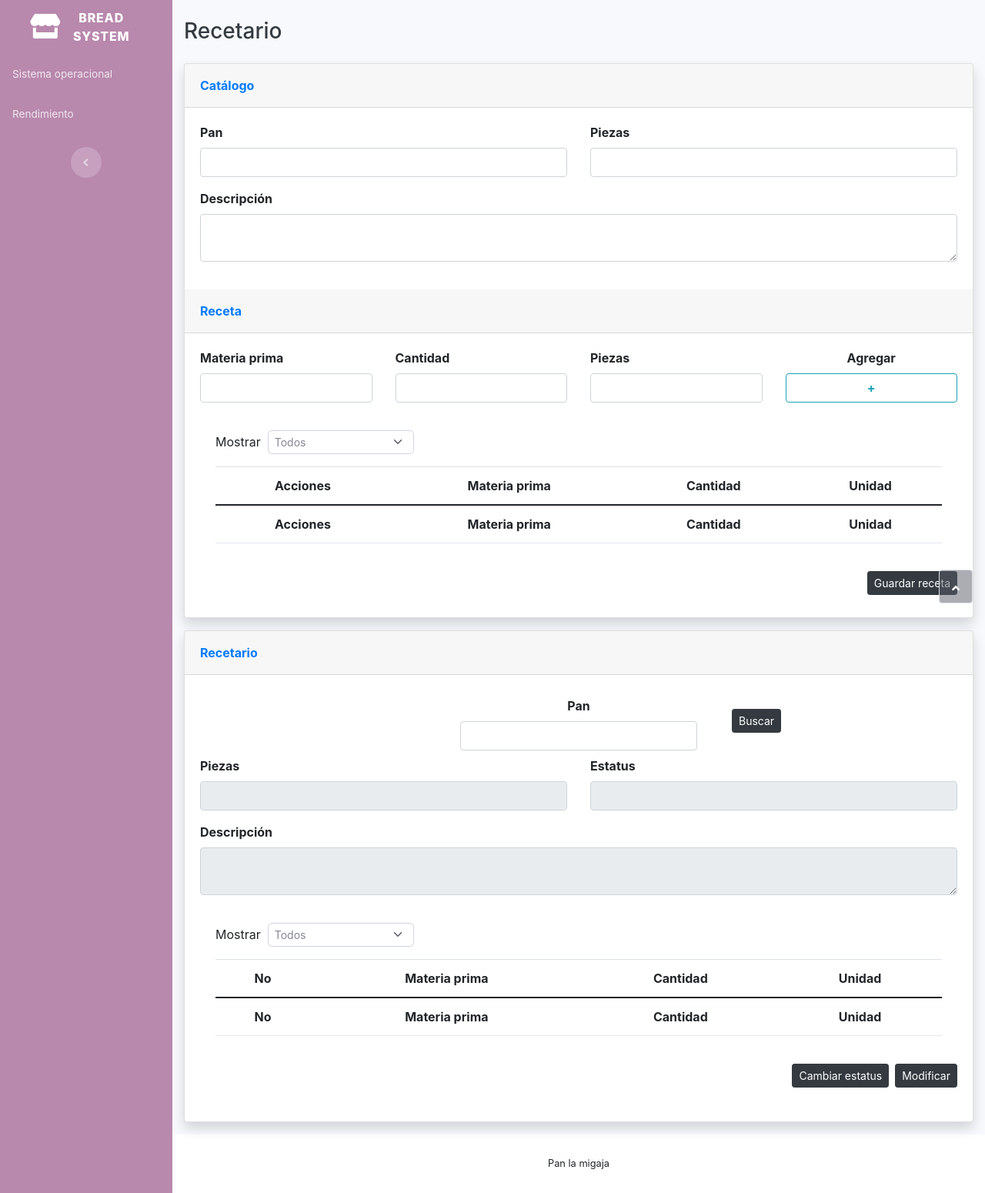
After one commit to Norman-Arredondo/proyecto_bread_system, a PHP site: page /recetario.php in a window 1280 px wide. The commit adds this page. Shown: the whole page at 77% size. Run offline with PHP 8.4, Linux system fonts and the light colour scheme.

Commit message:
Vista Recetario
únicamente diseño de la vista recetario
A materia prima se le eliminó un div que sobraba

```diff
--- a/materia_prima.php
+++ b/materia_prima.php
@@ -130,7 +130,7 @@ include("templates/menu.php");
         </div>
     </div>
 </div>
-</div>
+
 
 
 <?php
--- /dev/null
+++ b/recetario.php
@@ -0,0 +1,193 @@
+<?php
+include("templates/menu.php");
+?>
+
+<div class="d-flex flex-column" id="content-wrapper">
+    <div id="content">
+
+        <div class="container-fluid">
+            <br>
+            <h3 class="text-dark mb-4">Recetario</h3>
+            <div class="card shadow mb-3">
+                <form>
+                    <div class="card-header py-3">
+                        <p class="text-primary m-0 fw-bold">Catálogo</p>
+                    </div>
+                    <div class="card-body">
+                        <div class="row">
+                            <div class="col">
+                                <div class="mb-3"><label class="form-label" for=""><strong>Pan</strong></label><input class="form-control" type="text" id="pan" name="pan"></div>
+                            </div>
+                            <div class="col">
+                                <div class="mb-3"><label class="form-label" for=""><strong>Piezas</strong></label><input class="form-control" type="number" id="piezas" name="piezas"></div>
+                            </div>
+                        </div>
+                        <div class="mb-3">
+                            <strong><label class="form-label">Descripción</label></strong>
+                            <textarea class="form-control" id="descripcion" name="descripcion" rows=""></textarea>
+                        </div>
+                    </div>
+
+
+                    <div class="card-header py-3">
+                        <p class="text-primary m-0 fw-bold">Receta</p>
+                    </div>
+                    <div class="card-body">
+                        <div class="row">
+                            <div class="col">
+                                <div class="mb-3"><label class="form-label" for=""><strong>Materia prima</strong></label><input class="form-control" type="text" id="nombre_mp" name="nombre_mp"></div>
+                            </div>
+                            <div class="col">
+                                <div class="mb-3"><label class="form-label" for=""><strong>Cantidad</strong></label><input class="form-control" type="number" id="cantidad" name="cantidad"></div>
+                            </div>
+                            <div class="col">
+                                <div class="mb-3"><label class="form-label" for=""><strong>Piezas</strong></label><input class="form-control" type="number" id="piezas" name="piezas"></div>
+                            </div>
+                            <div class="col text-center">
+                                <div class="mb-3"><label class="form-label" for=""><strong>Agregar</strong></label><button class="btn btn-outline-info form-control" type="submit"><strong>+</strong></button></div>
+                            </div>
+                        </div>
+
+                        <div class="card-body">
+                            <div class="row align-items-center">
+                                <div class="col-md-6 text-nowrap ">
+                                    <form id="select_materia_prima" action="" method="POST">
+                                        <div id="dataTable_length" class="dataTables_length" aria-controls="dataTable"><label class="form-label">Mostrar&nbsp;
+                                                <select class="d-inline-block form-select form-select-sm" id="opc" name="opc">
+                                                    <option value="2" selected="">Todos</option>
+                                                    <option value="1">Vigente</option>
+                                                    <option value="0">No vigente</option>
+                                                </select>&nbsp;</label>
+                                        </div>
+                                    </form>
+                                </div>
+                            </div>
+
+                            <div class="table-responsive table mt-2" id="dataTable" role="grid" aria-describedby="dataTable_info">
+                                <table class="table my-0" id="table_pto_vta">
+                                    <thead>
+                                        <tr style="text-align: center;">
+                                            <th>Acciones</th>
+                                            <th>Materia prima</th>
+                                            <th>Cantidad</th>
+                                            <th>Unidad</th>
+                                        </tr>
+                                    </thead>
+                                    <tbody>
+                                        <?php
+                                        /*
+                                            $pto_vta = new pto_vta();
+                                            $pto_vta->recuperar();
+                                            */
+                                        ?>
+                                    </tbody>
+                                    <tfoot>
+                                        <tr style="text-align: center;">
+                                            <td><strong>Acciones</strong></td>
+                                            <td><strong>Materia prima</strong></td>
+                                            <td><strong>Cantidad</strong></td>
+                                            <td><strong>Unidad</strong></td>
+                                        </tr>
+                                    </tfoot>
+                                </table>
+                            </div>
+                        </div>
+                        <div class="mb-3"><button class="btn btn-dark btn-sm" type="submit" style="float: right">Guardar receta</button></div>
+                        <br>
+                    </div>
+                </form>
+            </div>
+
+            <div class="card shadow mb-3">
+                <div class="card-header py-3">
+                    <p class="text-primary m-0 fw-bold">Recetario</p>
+                </div>
+                <form id="" action="" method="POST">
+                    <div class="card-body">
+                        <div class="row">
+                            <div class="col mt-2 mb-2">
+                            </div>
+                            <div class="col mt-2 mb-2 text-center">
+                                <label class="form-label"><strong>Pan</strong></label>
+                                <input class="form-control" type="text" id="nombre_mp" placeholder="" name="nombre_mp">
+                            </div>
+                            <div class="col mt-2 mb-2">
+                                <div class="col mt-3 mb-2">
+                                    <button class="btn btn-dark btn-sm" type="submit" style="float: left">Buscar</button>
+                                </div>
+                            </div>
+                        </div>
+                        <div class="row">
+                            <div class="col">
+                                <div class="mb-3"><label class="form-label"><strong>Piezas</strong></label><input disabled class="form-control" type="number" id="stock_minimo" placeholder="" name="stock_minimo"></div>
+                            </div>
+                            <div class="col">
+                                <div class="mb-3"><label class="form-label"><strong>Estatus</strong></label><input disabled class="form-control" type="number" id="stock_maximo" placeholder="" name="stock_maximo"></div>
+                            </div>
+                        </div>
+                        <div class="mb-3">
+                            <strong><label class="form-label">Descripción</label></strong>
+                            <textarea disabled class="form-control" id="descripcion" name="descripcion" rows=""></textarea>
+                        </div>
+
+                        <div class="card-body">
+                            <div class="row align-items-center">
+                                <div class="col-md-6 text-nowrap ">
+                                    <form id="select_" action="" method="POST">
+                                        <div id="dataTable_length" class="dataTables_length" aria-controls="dataTable"><label class="form-label">Mostrar&nbsp;
+                                                <select class="d-inline-block form-select form-select-sm" id="opc" name="opc">
+                                                    <option value="2" selected="">Todos</option>
+                                                    <option value="1">Vigente</option>
+                                                    <option value="0">No vigente</option>
+                                                </select>&nbsp;</label>
+                                        </div>
+                                    </form>
+                                </div>
+                            </div>
+
+                            <div class="table-responsive table mt-2" id="dataTable" role="grid" aria-describedby="dataTable_info">
+                                <table class="table my-0" id="table_pto_vta">
+                                    <thead>
+                                        <tr style="text-align: center;">
+                                            <th>No</th>
+                                            <th>Materia prima</th>
+                                            <th>Cantidad</th>
+                                            <th>Unidad</th>
+
+                                        </tr>
+                                    </thead>
+                                    <tbody>
+                                        <?php
+                                        /*
+                                            $pto_vta = new pto_vta();
+                                            $pto_vta->recuperar();
+                                            */
+                                        ?>
+                                    </tbody>
+                                    <tfoot>
+                                        <tr style="text-align: center;">
+                                            <td><strong>No</strong></td>
+                                            <td><strong>Materia prima</strong></td>
+                                            <td><strong>Cantidad</strong></td>
+                                            <td><strong>Unidad</strong></td>
+                                        </tr>
+                                    </tfoot>
+                                </table>
+                            </div>
+                        </div>
+
+                        <div class="d-grid gap-2 d-md-flex justify-content-md-end">
+                            <button class="btn btn-dark btn-sm" type="submit">Cambiar estatus</button>
+                            <button class="btn btn-dark btn-sm" type="submit">Modificar</button>
+                        </div>
+                        <br>
+                    </div>
+                </form>
+            </div>
+        </div>
+    </div>
+
+
+    <?php
+    include("templates/footer.php");
+    ?>
```
